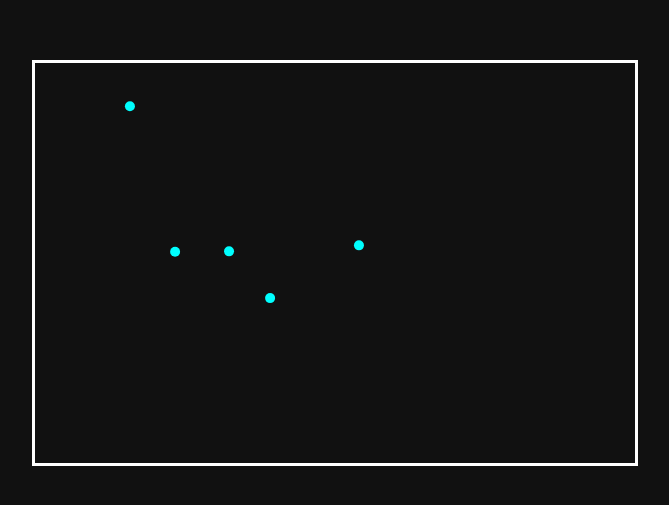
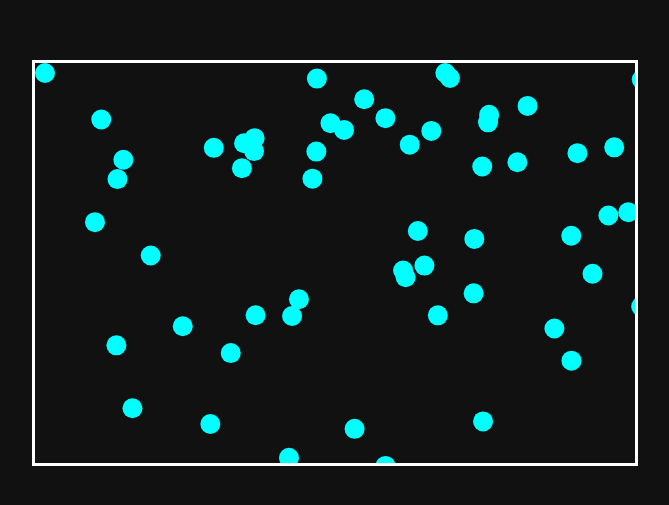
Before and after one commit to SmilyNarwhal77/games, a plain HTML site: page balls.html in a window 1280 px wide. Shown: the part 137-642 px from the top of the page, without its empty margins (305-974 px from the left). Drawn offline with Linux system fonts and the light colour scheme.

Commit message:
Update balls.html

```diff
--- a/balls.html
+++ b/balls.html
@@ -24,8 +24,8 @@
     }
     .ball {
       position: absolute;
-      width: 10px;
-      height: 10px;
+      width: 20px;
+      height: 20px;
       border-radius: 50%;
       background: cyan;
     }
@@ -43,43 +43,53 @@
       ball.classList.add('ball');
       box.appendChild(ball);
 
-      return { element: ball, x, y, dx, dy };
+      return {
+        element: ball,
+        x,
+        y,
+        dx,
+        dy,
+        canDuplicate: true
+      };
     }
 
     function updateBall(ball) {
       ball.x += ball.dx;
       ball.y += ball.dy;
 
-      const boxRect = box.getBoundingClientRect();
-      const size = 0;
+      // Clamp ball inside the box
+      ball.x = Math.max(0, Math.min(ball.x, box.clientWidth));
+      ball.y = Math.max(0, Math.min(ball.y, box.clientHeight));
 
-      // Bounce on X wall
-      if (ball.x <= 0 || ball.x + size >= box.clientWidth) {
-        ball.dx *= Math.random() * -1.5;
-        duplicateBall(ball);
+      let bounced = false;
+
+      if (ball.x <= 0 || ball.x >= box.clientWidth) {
+        ball.dx *= -1;
+        bounced = true;
       }
 
-      // Bounce on Y wall
-      if (ball.y <= 0 || ball.y + size >= box.clientHeight) {
-        ball.dy *= Math.random() * -1.5;
-        duplicateBall(ball);
+      if (ball.y <= 0 || ball.y >= box.clientHeight) {
+        ball.dy *= -1;
+        bounced = true;
       }
 
-      //both
-      if (ball.y <= 0 && ball.x <= 0) {ball.x = -1; ball.y = -1;}
-      if (Math.random() * 100 <= 0.5) {
+      if (bounced && ball.canDuplicate) {
         duplicateBall(ball);
+        ball.canDuplicate = false;
+        setTimeout(() => {
+          ball.canDuplicate = true;
+        }, 300); // 300ms cooldown
       }
+
       ball.element.style.transform = `translate(${ball.x}px, ${ball.y}px)`;
     }
 
     function duplicateBall(ball) {
-      // Prevent creating too many balls
       if (balls.length > 500) return;
 
-      const newDx = Math.random() * 1.5;
-      const newDy = Math.random() * 1.5;
-      const newBall = createBall(Math.random() * 100, Math.random() * 100, newDx, newDy);
+      const newDx = (Math.random() * 2 - 1) * 5;
+      const newDy = (Math.random() * 2 - 1) * 5;
+      const newBall = createBall(ball.x, ball.y, newDx, newDy);
       balls.push(newBall);
     }
 
@@ -89,7 +99,7 @@
     }
 
     // Spawn the initial ball
-    const initialBall = createBall(200, 200, 0.1, 0.1);
+    const initialBall = createBall(100, 100, 5, 5);
     balls.push(initialBall);
     animate();
   </script>
```
